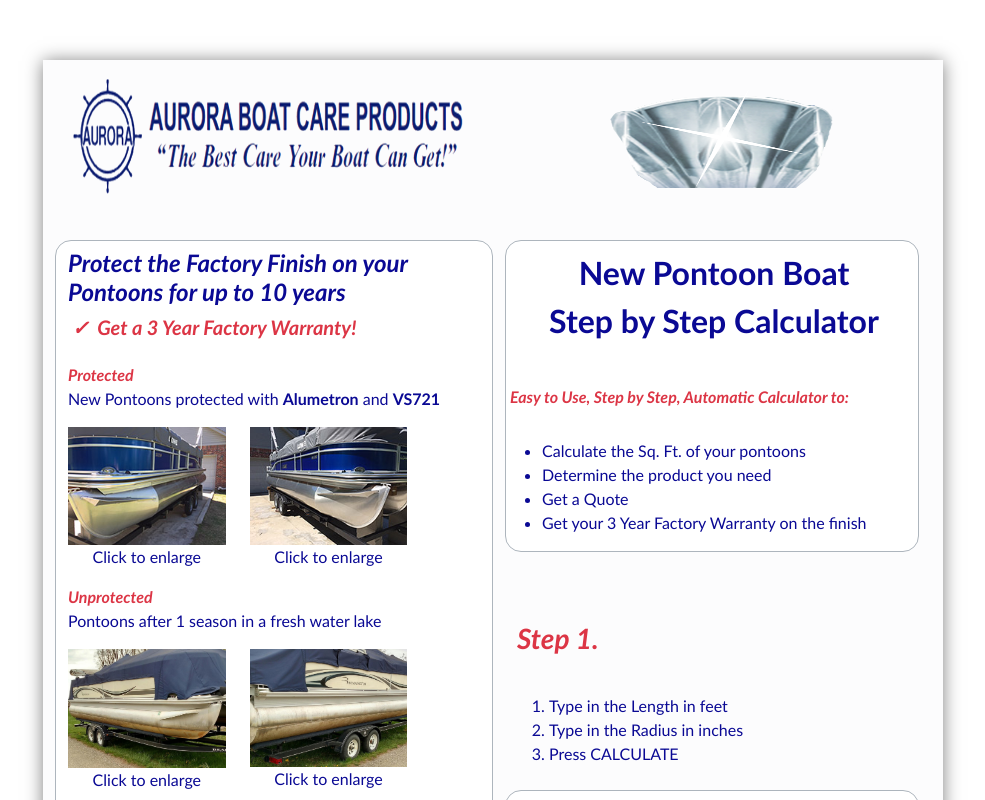
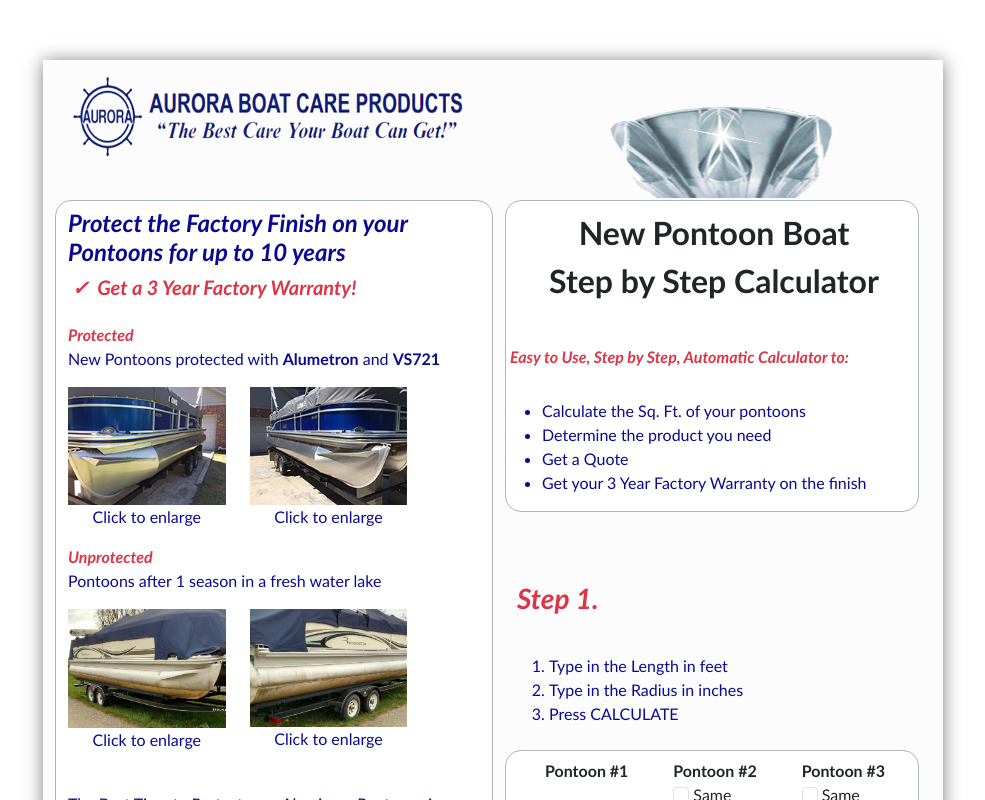
Before and after one commit to arouramarinedev/pontoocal, a React (Create React App) app: page / in a window 1280 px wide. Shown: the top 800 px of the page, without its empty margins (147-1132 px from the left). Built offline with nearby package versions, Linux system fonts and the light colour scheme.

Commit message:
main page update

```diff
--- a/src/components/FirstInfo/index.jsx
+++ b/src/components/FirstInfo/index.jsx
@@ -97,7 +97,7 @@
                             <div className="row" >
                                 <div className="col">
 
-                                        <span class=" sblue fs-2 fw-bold text-center d-flex align-items-center justify-content-center"  style={{ marginBottom: '40px'}} >New Pontoon Boat <br /> Step by Step Calculator</span>
+                                        <span class="  fs-2 fw-bold text-center d-flex align-items-center justify-content-center"  style={{ marginBottom: '40px'}} >New Pontoon Boat <br /> Step by Step Calculator</span>
 
                                     <p className="fw-bold text-danger"  style={{ marginBottom: '30px'}}><em>Easy to Use, Step by Step, Automatic Calculator to:</em></p>
                                 </div>
--- a/src/components/Head/index.jsx
+++ b/src/components/Head/index.jsx
@@ -6,7 +6,7 @@
             <nav className="navbar">
                 <div className="container-fluid">
                     <a className="navbar-brand" href="#">
-                        <img src={logo} alt="Logo" width={400} height={130} className="d-inline-block align-text-center" />
+                        <img src={logo} alt="Logo" width={400} height={90} className="d-inline-block align-text-center" />
 
                     </a>
                 </div>
--- a/src/components/Home/index.jsx
+++ b/src/components/Home/index.jsx
@@ -17,15 +17,18 @@
         <>
             <div className="calculator container bg-light-subtle" >
                 {/* <Head /> */}
-                <div className="row align-items-center">
-                    <div className="col">
+
+
+                    <div className="row align-items-center">
+                      <div className="col">
                         <Head />
+                      </div>
+                      <div className="col text-center" style={{position: "relative"}}>
+                        <div style={{position: "absolute", top: "-20px", left: "50%", transform: "translateX(-50%)", zIndex: "1"}}>
+                          <img src={trioon} style={{ width: "250px", height: "100px"}}/>
+                        </div>
+                      </div>
                     </div>
-                    <div className="col text-center" >
-
-                         <img src={trioon}  style={{ width: "250px", height: "100px"}}/>
-                    </div>
-                </div>
                 {/* <FirstInfo />
                 <StepOne /> */}
                 <New />
--- a/src/components/StepOne/index.jsx
+++ b/src/components/StepOne/index.jsx
@@ -41,7 +41,7 @@
             </div>
             <div className="row">
                 <div className="col">
-                    <ol className="sblue" >
+                    <ol className="sblue">
                       <li>Type in the Length in feet</li>
                       <li>Type in the Radius in inches</li>
                       <li>Press CALCULATE</li>
--- a/src/components/StepOne/style.css
+++ b/src/components/StepOne/style.css
@@ -1,5 +1,5 @@
 input::placeholder{
-    font-size: 18px;
+    font-size: 12px;
 }
 
 /* Chrome, Safari, Edge, Opera */
```
Also changed, not shown: src/img/trioon.png.
